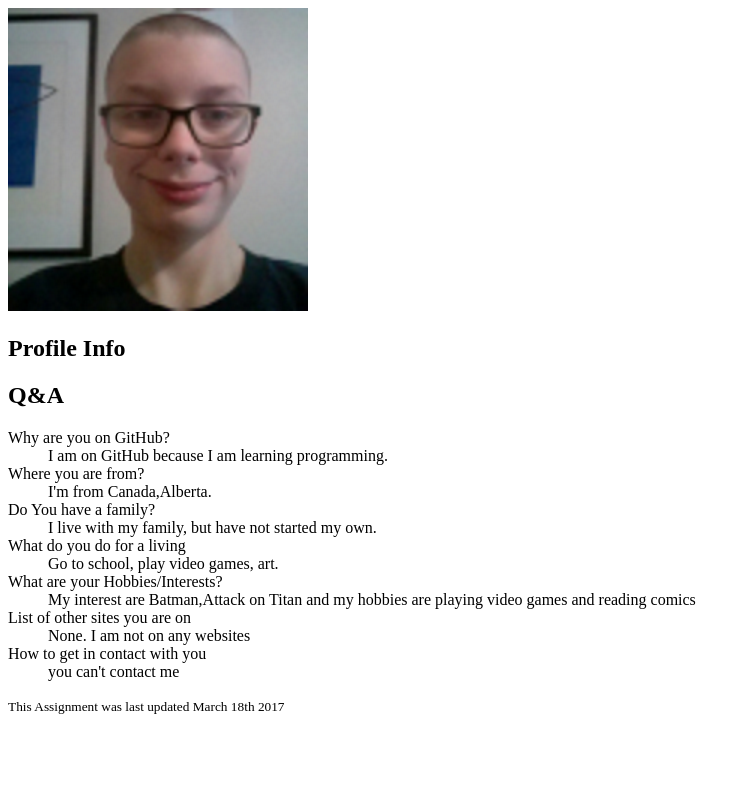
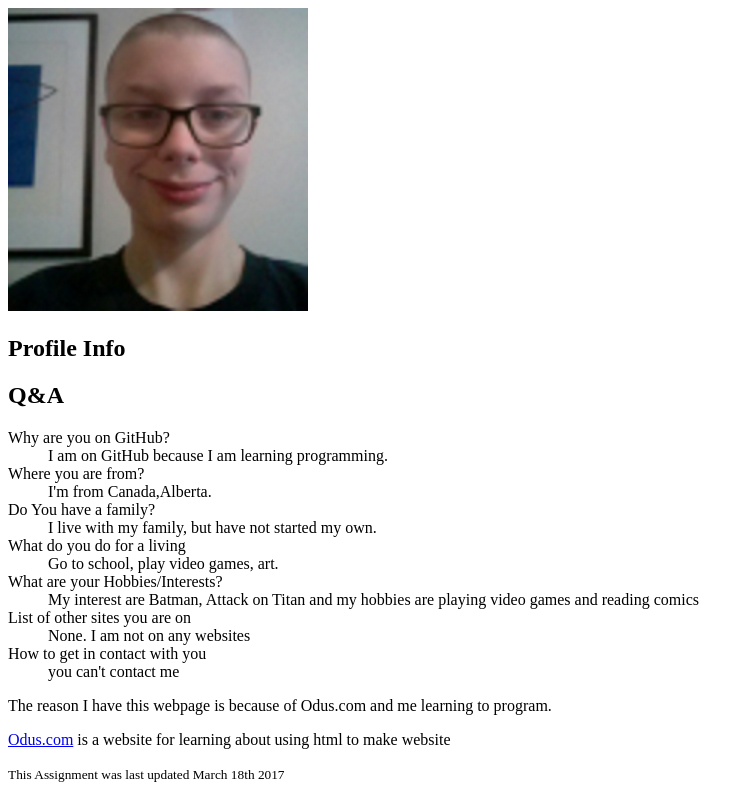
Before and after one commit to Odye/odye.github.io, a plain HTML site: page index.html in a window 1280 px wide. Shown: the whole page, without its empty margins (0-754 px from the left). Drawn offline with Linux system fonts and the light colour scheme.

Commit message:
Adding  Links and sectioning elements
hi

```diff
--- a/index.html
+++ b/index.html
@@ -26,11 +26,14 @@
     <dt>What do you do for a living</dt>
      <dd>Go to school, play video games, art.</dd>
     <dt>What are your Hobbies/Interests?</dt>
-     <dd>My interest are Batman,Attack on Titan and my hobbies are playing video games and reading comics</dd>
+     <dd>My interest are Batman, Attack on Titan and my hobbies are playing video games and reading comics</dd>
     <dt>List of other sites you are on</dt>
      <dd>None. I am not on any websites</dd>
     <dt>How to get in contact with you</dt>
      <dd>you can't contact me</dd>
+   </dl>
+    <p>The reason I have this webpage is because of Odus.com and me learning to program.</p>
+     <aside title="SECRET MESSAGE"> <a href="http://www.odus.ca/learning">Odus.com</a> is a website for learning about using html to make website</aside>
   </section>
  </article>
  <footer>
```
